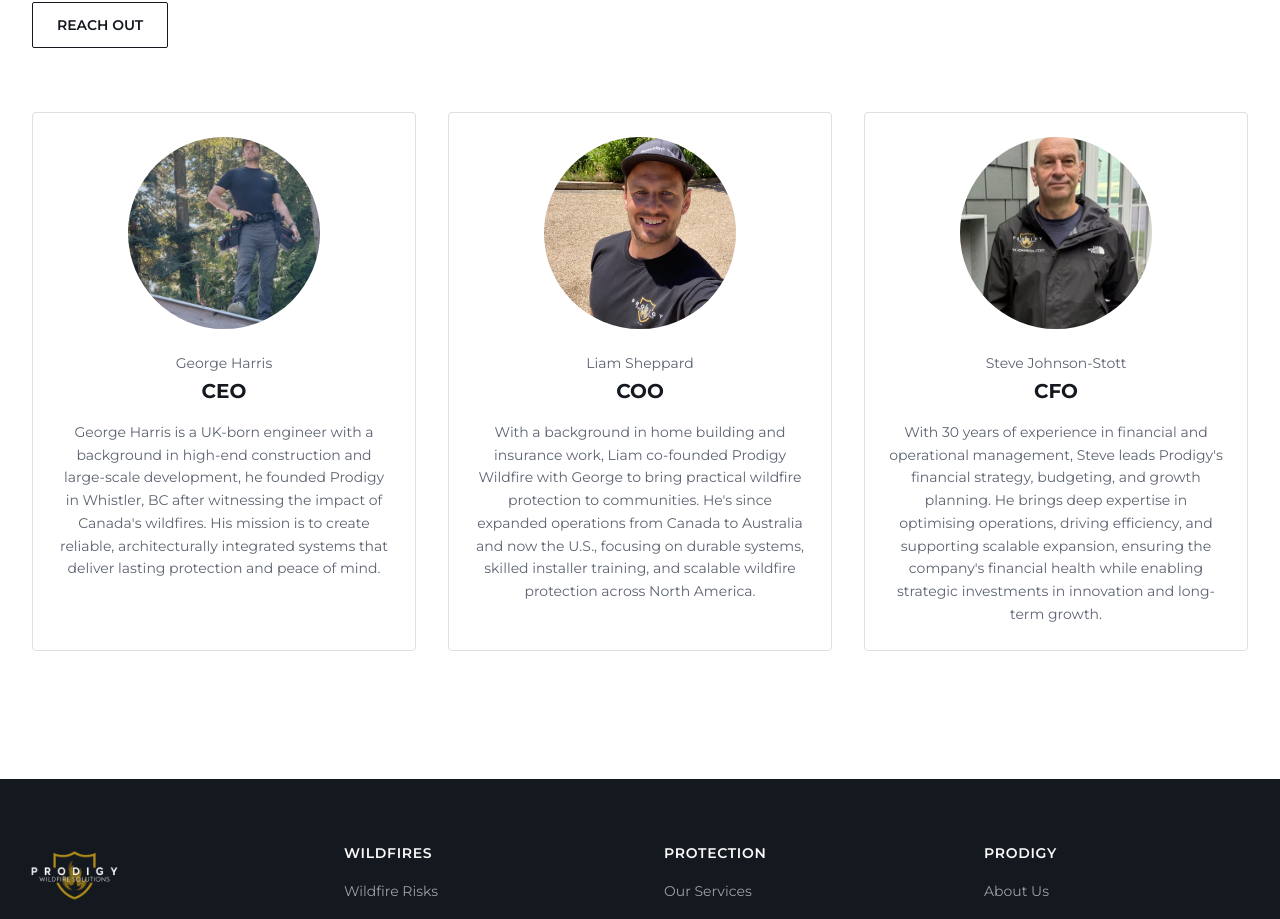
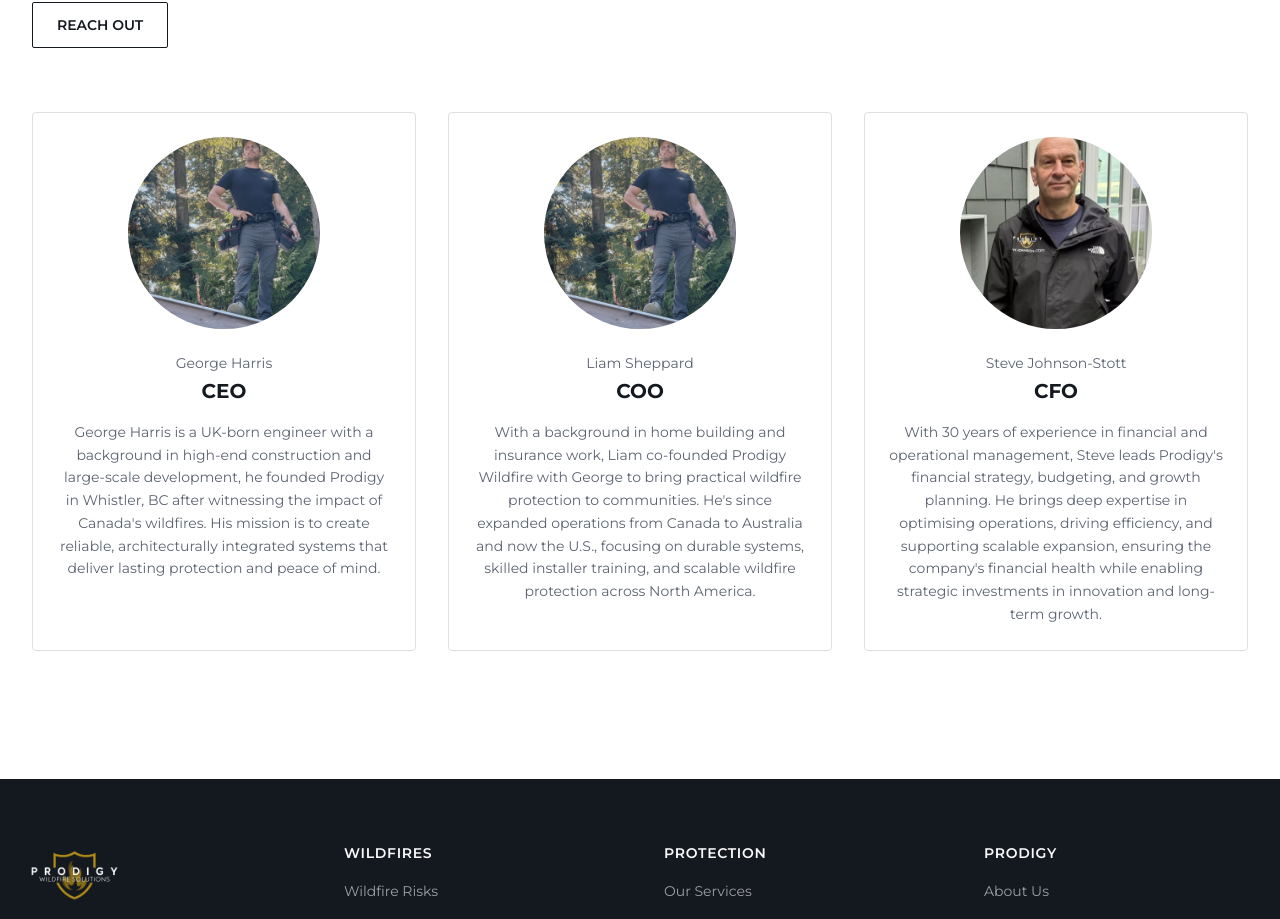
Before and after one commit to Prodigy-Wildfire/website, a Next.js app: page /about in a window 1280 px wide. Shown: the part 2963-3882 px from the top of the page. Built offline with nearby package versions, Linux system fonts and the light colour scheme.

Commit message:
Update Liam Sheppard profile image on about page
Co-Authored-By: Claude Opus 4.6 <noreply@anthropic.com>

```diff
--- a/src/components/about/team-section.tsx
+++ b/src/components/about/team-section.tsx
@@ -10,7 +10,7 @@ const founders = [
   {
     name: "Liam Sheppard",
     role: "COO",
-    image: "/images/liam-sheppard.jpg",
+    image: "/images/liam-sheppard-coo.jpg",
     bio: "With a background in home building and insurance work, Liam co-founded Prodigy Wildfire with George to bring practical wildfire protection to communities. He's since expanded operations from Canada to Australia and now the U.S., focusing on durable systems, skilled installer training, and scalable wildfire protection across North America.",
   },
   {
```
Also changed, not shown: public/images/liam-sheppard-coo.jpg (added).
